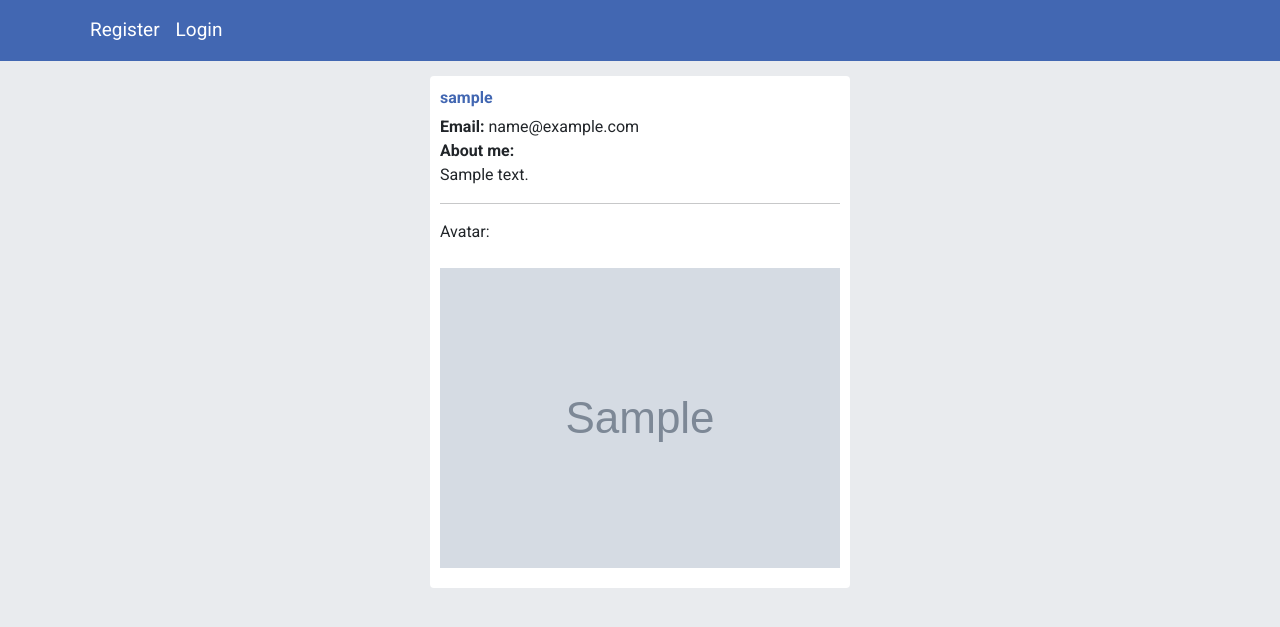
After one commit to ivanovds/liceum_website, a Django app: page /profiles/1/ in a window 1280 px wide. The commit adds this page. Shown: the top 627 px of the page. Run offline with Django 5.2, Linux system fonts and the light colour scheme; tables that the repository leaves empty hold one stand-in row (values such as "Sample post"); grey boxes marked "Sample" are stand-in pictures.

Commit message:
added ProfilesDetailView and a profile look for other people

```diff
--- a/profiles/templates/profile.html
+++ b/profiles/templates/profile.html
@@ -33,5 +33,5 @@
                   </div>
             </div>
         </div>
-
+    <div class="profile-looks-header"><a href="{{ profile.get_absolute_url }}">Your profile looks like</a></div>
 {% endblock content %}
--- /dev/null
+++ b/profiles/templates/profile_component.html
@@ -0,0 +1,29 @@
+<div class="profile-detail-container">
+    <div class="row justify-content-center">
+        <div class='col-auto padding-reset  profile-detail-content'>
+            <div class="row justify-content-start profile-preview-txt">
+              <div class="col-auto author">{{ profile.user.username }}</div>
+            </div>
+            <div class="row justify-content-start profile-info">
+                <div class="col-12"><span>Email:</span> {{ profile.user.email}}</div>
+                {% if  profile.profession %}
+                    <div class="col-12"><span>Profession:</span> {{ profile.get_profession_display }}</div>
+                {% endif %}
+                {% if  profile.bio %}
+                    <div class="col-12 "><p><span>About me:</span> {{ profile.bio|linebreaks }}</p></div>
+                {% endif %}
+             </div>
+                <hr>
+                <p>Avatar:</p> <br>
+                <p class="p_img"><img src='http://127.0.0.1:8000/media/{{ profile.avatar }}' class='img-responsive'/></p>
+
+            {% if images %}
+                <p>Previous avatars:</p>
+            {% endif %}
+            {% for img in images %}
+                <hr>
+                <p class="p_img"><img src='http://127.0.0.1:8000/media/{{ img.image }}' class='img-responsive'/></p>
+            {% endfor %}
+        </div>
+    </div>
+</div>
--- /dev/null
+++ b/profiles/templates/profile_detail.html
@@ -0,0 +1,9 @@
+{% extends "base.html" %}
+
+{% block content %}
+    <div class="container">
+        {% include 'profile_component.html' %}
+    </div>
+{% endblock content %}
+</body>
+</html>
--- a/profiles/urls.py
+++ b/profiles/urls.py
@@ -9,7 +9,8 @@ from profiles.views import (
     logout_view,
     home_view,
     ProfileView,
-    ProfilesView
+    ProfilesView,
+    ProfilesDetailView
 )
 
 urlpatterns = [
@@ -18,5 +19,6 @@ urlpatterns = [
     path('login/', login_view, name='login'),
     path('logout/', logout_view, name='logout'),
     path('profile/', ProfileView.as_view(), name='profile'),
-    path('profiles/', ProfilesView.as_view(), name='profiles')
+    path('profiles/', ProfilesView.as_view(), name='profiles'),
+    path('profiles/<int:pk>/', ProfilesDetailView.as_view(), name='profiles-detail')
 ]
--- a/profiles/views.py
+++ b/profiles/views.py
@@ -6,6 +6,7 @@ from django.contrib import messages
 from django.utils.decorators import method_decorator
 from django.views import View
 from django.views.generic.list import ListView
+from django.views.generic.detail import DetailView
 from django.contrib.auth.models import User
 
 from profiles.forms import UserRegisterForm, LoginForm, ProfileForm
@@ -112,7 +113,7 @@ class ProfileView(View):
             if image:
                 defaults_dict['avatar'] = image
 
-            profile, _ =  Profile.objects.update_or_create(
+            profile, _ = Profile.objects.update_or_create(
                 user=user,
                 defaults=defaults_dict
             )
@@ -133,3 +134,12 @@ class ProfilesView(ListView):
         context = super().get_context_data(**kwargs)
         context['profiles'] = self.get_queryset()
         return context
+
+
+class ProfilesDetailView(DetailView):
+    model = Profile
+    template_name = 'profile_detail.html'
+
+    def get_context_data(self, **kwargs):
+        context = super().get_context_data(**kwargs)
+        return context
```
Also changed, not shown: 1 other file.
